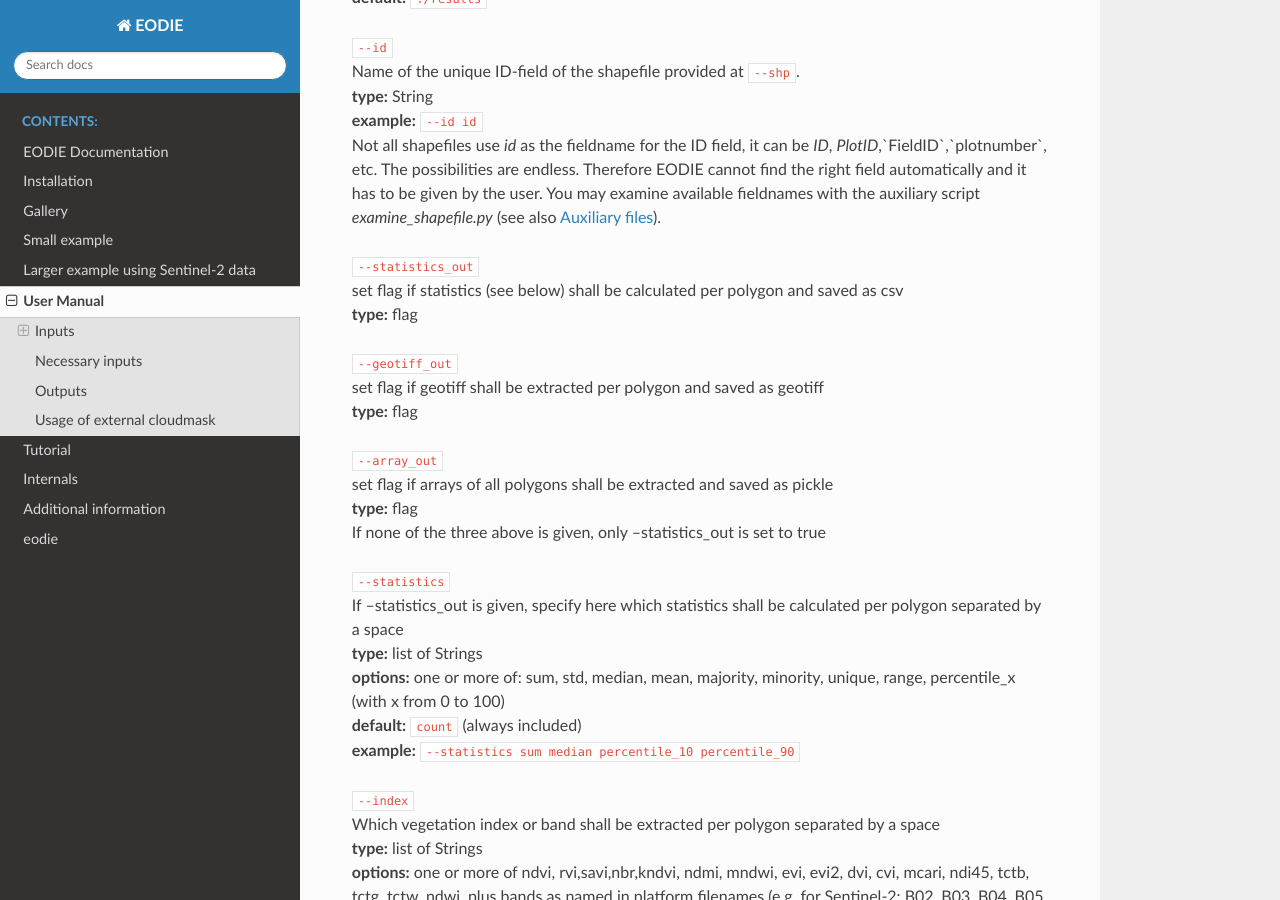
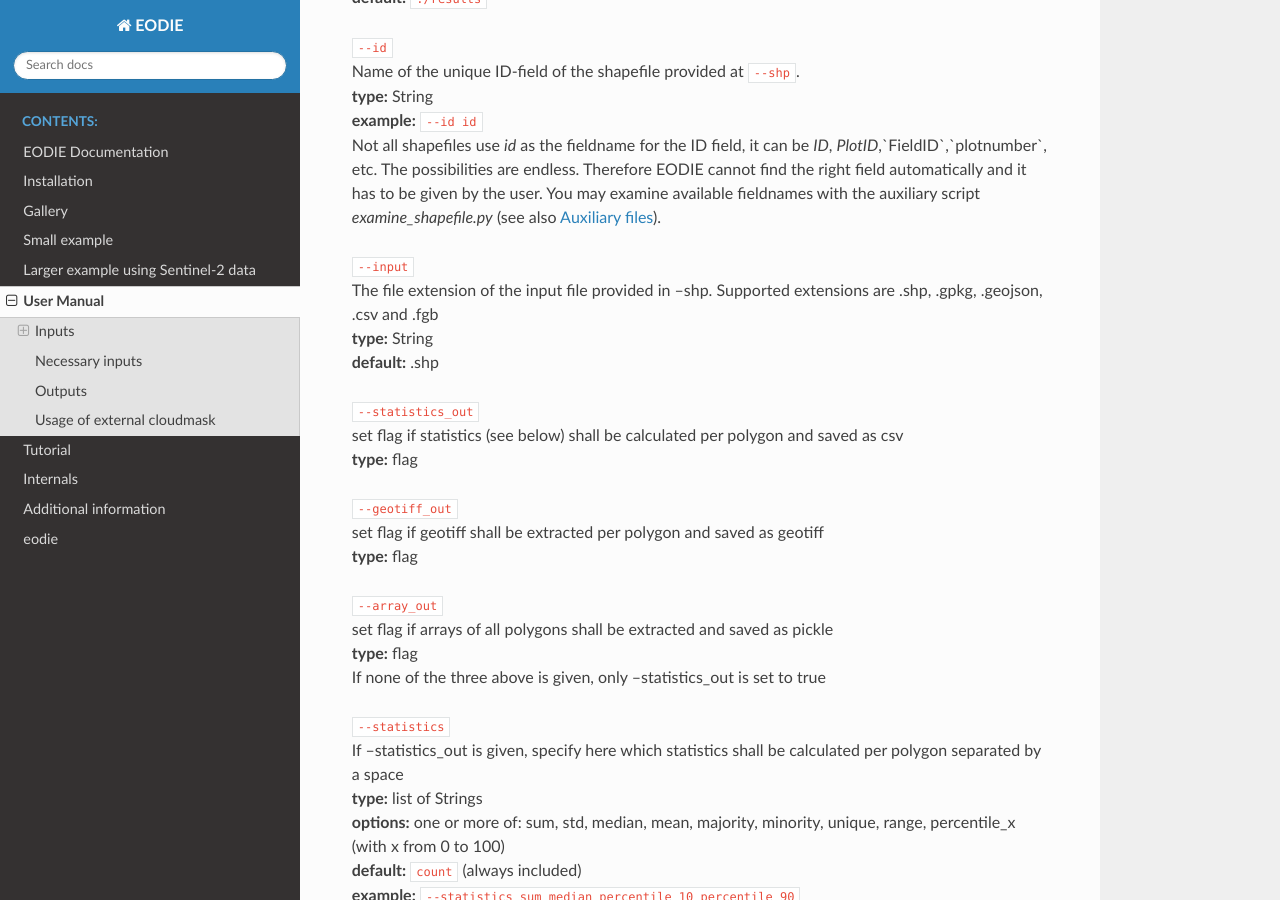
Before and after one commit to samumantha/EODIE, a Sphinx documentation site: the page built from docs/Use.rst, in a window 1280 px wide and 900 px high, scrolled down 1415 px. Built offline with Sphinx 7.4.7 and the Read the Docs theme 2.0.0, drawn with Linux system fonts in a browser that asks for light colours.

Commit message:
Added --input parameter to the user manual.

```diff
--- a/docs/Use.rst
+++ b/docs/Use.rst
@@ -47,6 +47,11 @@
 | **type:** String
 | **example:** ``--id id``
 | Not all shapefiles use `id` as the fieldname for the ID field, it can be `ID`, `PlotID`,`FieldID`,`plotnumber`, etc. The possibilities are endless. Therefore EODIE cannot find the right field automatically and it has to be given by the user. You may examine available fieldnames with the auxiliary script `examine_shapefile.py` (see also :ref:`auxfiles`).
+
+| ``--input``
+| The file extension of the input file provided in --shp. Supported extensions are .shp, .gpkg, .geojson, .csv and .fgb
+| **type:** String
+| **default:** .shp
 
 | ``--statistics_out``
 | set flag if statistics (see below) shall be calculated per polygon and saved as csv
```
